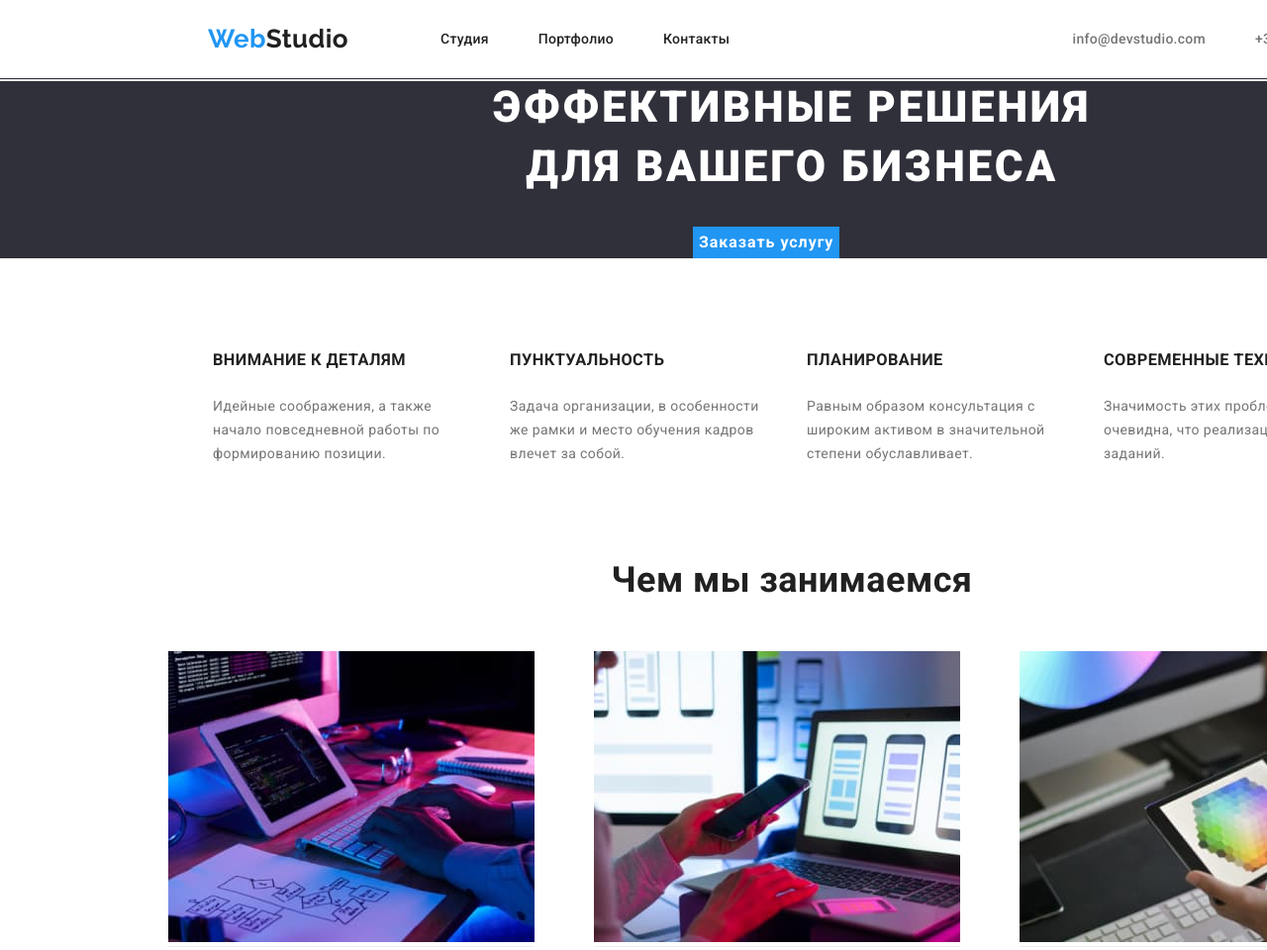
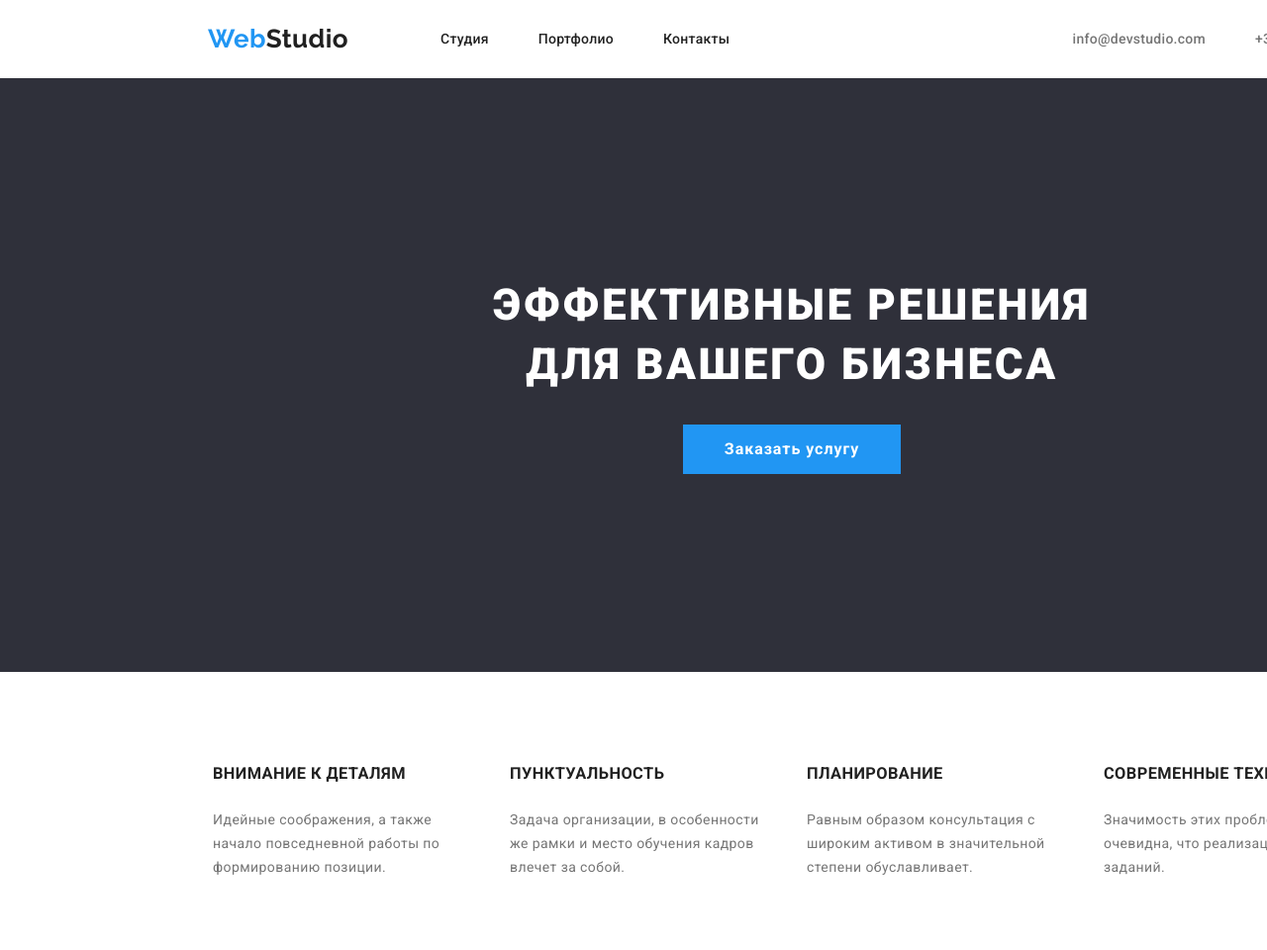
Before and after one commit to Dimon23114/goit-markup-hw-03, a plain HTML site: page index.html in a window 1280 px wide. Shown: the top 960 px of the page at 99% size. Drawn offline with nearby package versions, Linux system fonts and the light colour scheme.

Commit message:
виправлено помилки

```diff
--- a/css/style.css
+++ b/css/style.css
@@ -38,6 +38,7 @@ body {
 }
 
 .container{
+    box-sizing: border-box;
     width: 1200px;
     margin-right: auto;
     margin-left: auto;
@@ -69,8 +70,8 @@ body {
 }
 
 .logo {
-    margin-top: 24px;
-    margin-bottom: 24px;
+    padding-top: 24px;
+    padding-bottom: 24px;
     color: var(--blue-color);
     font-family: Raleway, sans-serif;
     font-weight: 700;
@@ -133,15 +134,23 @@ body {
     height: 0px;
     left: 0px;
     top: 80px;
-
-    border: 1px solid #ECECEC;
+    border:1, 0, 0, 0 solid #ECECEC;
 }
 /* Hero start */
 .hero {
     background-color: #2f303a;
+    width: 1600px;
+    text-align: center;
+    margin-bottom: 94px;
 }
 .hero-title {
+    box-sizing: border-box;
     margin-bottom: 30px;
+    margin-right: auto;
+    margin-left: auto;
+    padding-top: 200px;
+    width: 696px;
+    text-align: center;
     color: var(--white-color);
     background-color: #2f303a;
     font-weight: 900;
@@ -153,8 +162,15 @@ body {
 }
 
 .button {
-    margin-right: 700px;
-    margin-left: 700px;
+    box-sizing: border-box;
+    width: 220px;
+    padding-top: 10px;
+    padding-right: 32px;
+    padding-bottom: 10px;
+    padding-left: 32px;
+    margin-right: auto;
+    margin-left: auto;
+    margin-bottom: 200px;
     color: var(--white-color);
     background-color: var(--blue-color);
     font-family: Roboto, sans-serif;
@@ -173,6 +189,9 @@ body {
     font-size: 36px;
     line-height: 1.2;
     text-align: center; }*/
+.benefits{
+    margin-bottom: 94px;
+}
 
 .benefits-list{
     width: 270px;
@@ -195,7 +214,6 @@ body {
 }
 .benefits-lists{
     display: flex;
-    margin-top: 94px;
     width: 1170px;
     margin-right: auto;
     margin-left: auto;
@@ -213,8 +231,11 @@ body {
     justify-content: center;
 }
 
+.gallery{
+    margin-bottom: 94px;
+}
+
 .gallery-title {
-    margin-top: 94px;
     margin-bottom: 50px;
     color: var(--primary-color);
     font-weight: 700;
@@ -228,7 +249,7 @@ body {
 }
 
 .team{
-    margin-top: 94px;
+    margin-bottom: 94px;
 }
 
 .employeers{
@@ -242,7 +263,6 @@ body {
     display: block;
     height: 368px;
     width: 270px;
-    margin-bottom: 94px;
     text-align: center;
     box-shadow: 0px 1px 3px rgba(0, 0, 0, 0.12),
     0px 1px 1px rgba(0, 0, 0, 0.14),
--- a/index.html
+++ b/index.html
@@ -38,7 +38,7 @@
     <main>
         <div class="conainer">
             <section class="hero">
-                <h1 class="hero-title">Эффективные решения <br> для вашего бизнеса</h1>
+                <h1 class="hero-title">Эффективные решения для вашего бизнеса</h1>
                 <button class="button" type="button">Заказать услугу</button>
             </section>
             <section class="benefits">
```
